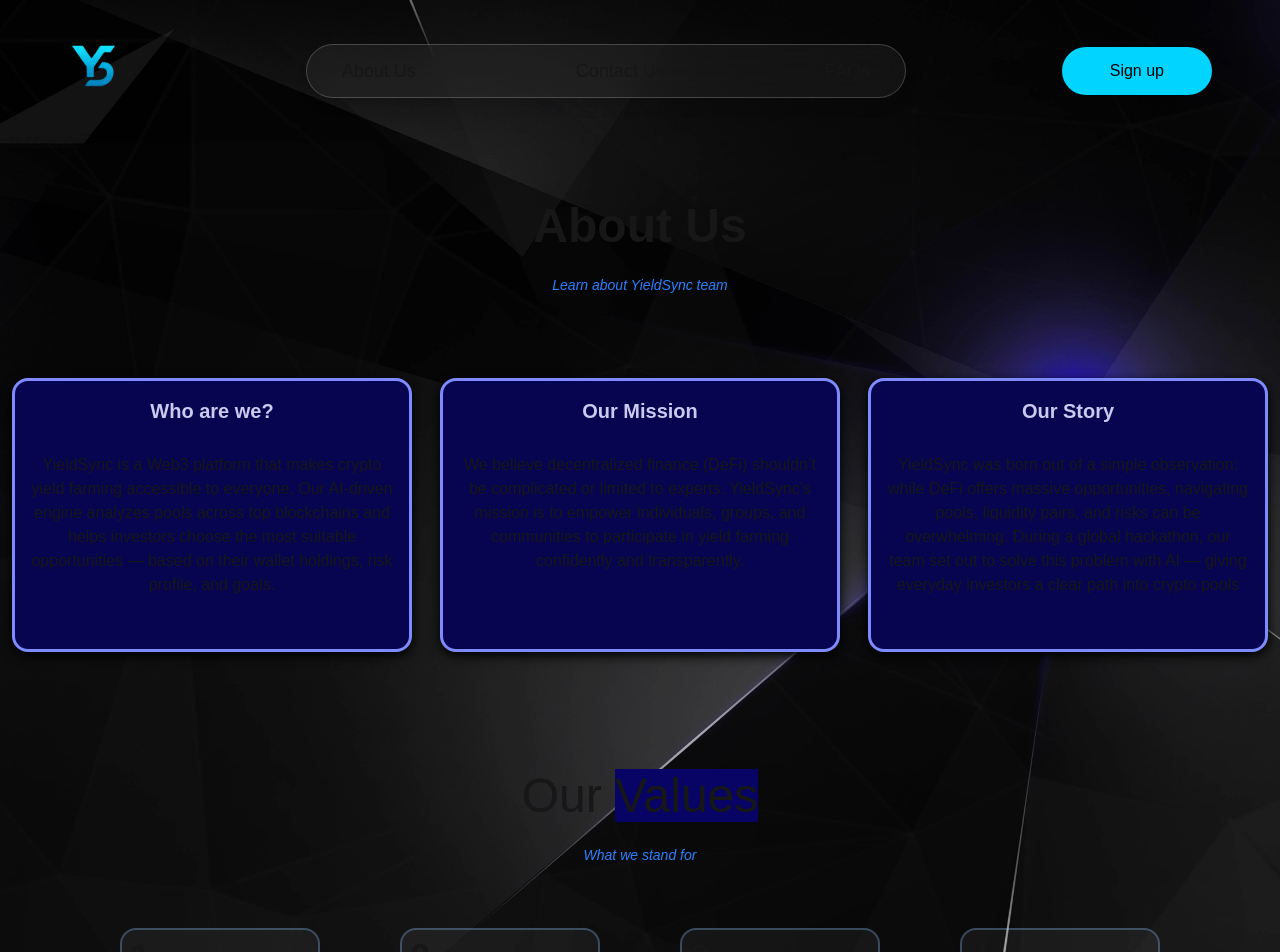
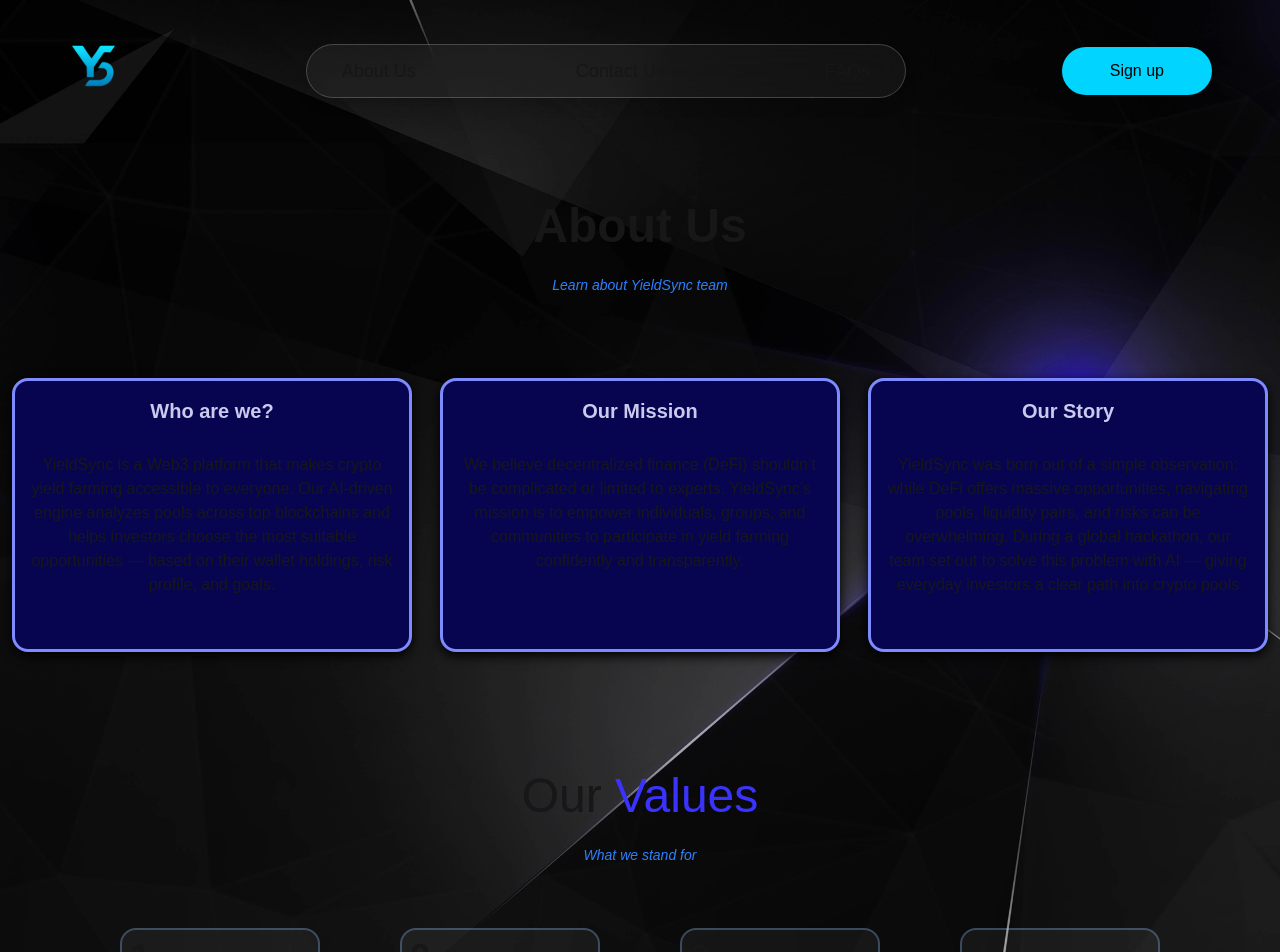
Before and after one commit to Stephanie-17/YieldSync, a Next.js app: page /about in a window 1280 px wide. Shown: the top 952 px of the page. Built offline with nearby package versions, Linux system fonts and the light colour scheme.

Commit message:
Change text colour

```diff
--- a/app/about/page.tsx
+++ b/app/about/page.tsx
@@ -32,7 +32,7 @@
 			</div>
 
 			<div className="values">
-				<h1 className="text-center mb-15 text-5xl">Our <span className="bg-[#080466]">Values</span> <br />
+				<h1 className="text-center mb-15 text-5xl">Our <span className="text-[#3a33fe]">Values</span> <br />
         <span  className="text-sm font-light text-blue-500 italic -mt-4 ">What we stand for</span>
         </h1>
 				<div className="value-cards flex flex-col min-[420px]:flex-row gap-7 items-center justify-center flex-wrap xl:gap-20">
```
